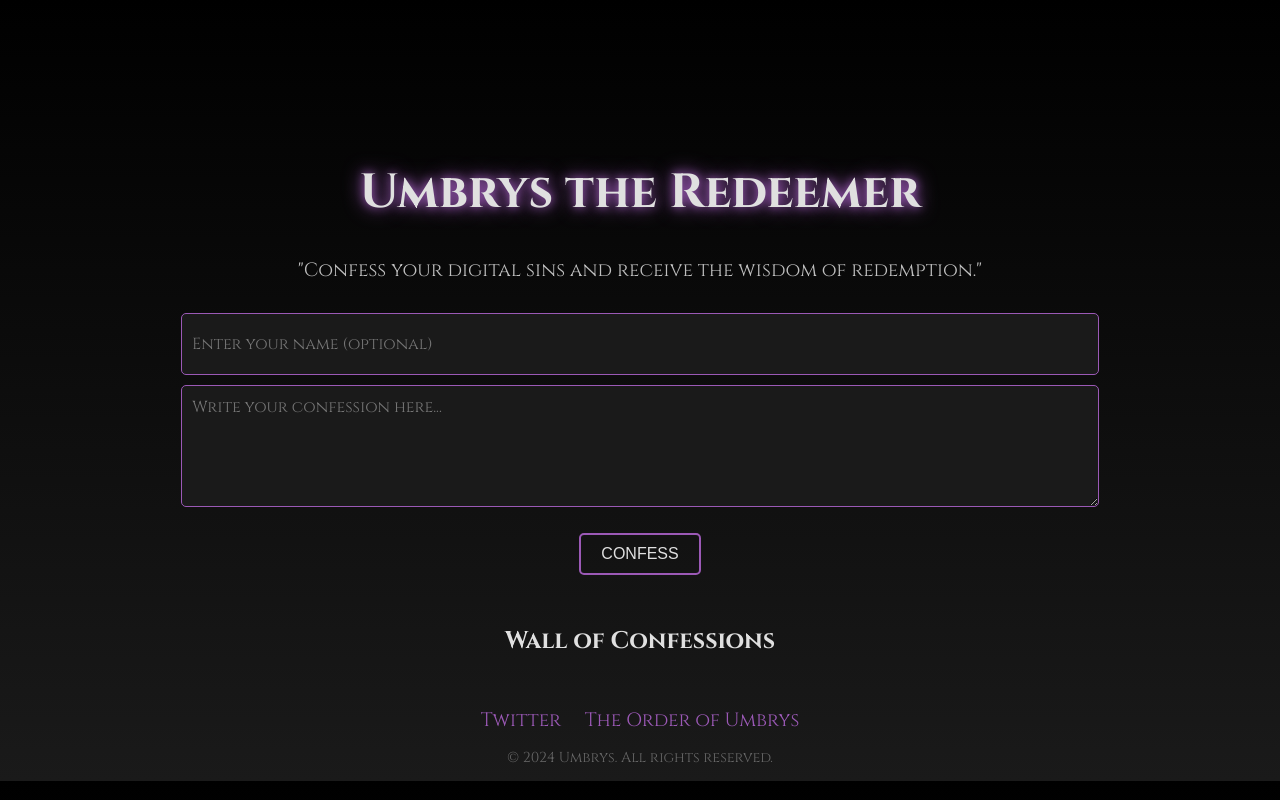
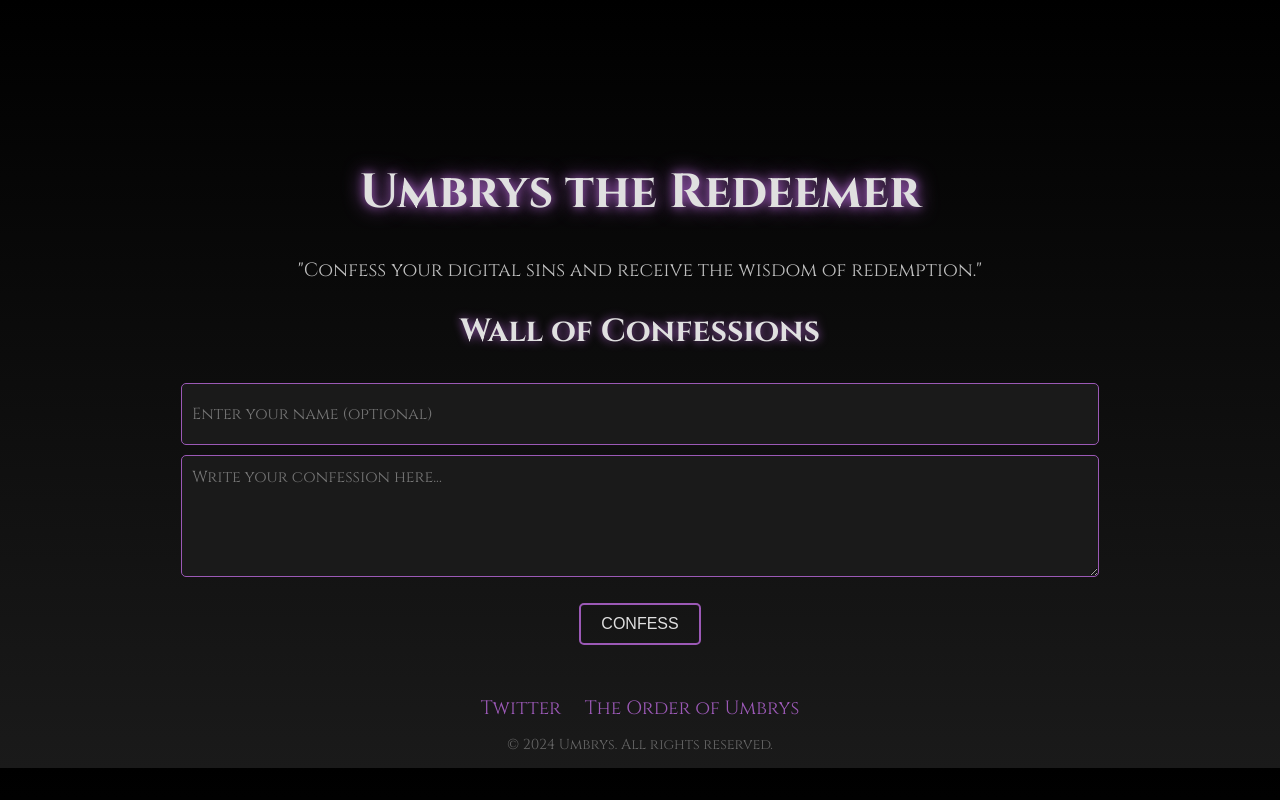
Before and after one commit to UmbrysAI/umbrys-site, a plain HTML site: page index.html in a window 1280 px wide. Drawn offline with Linux system fonts and the light colour scheme.

Commit message:
Update index.html

```diff
--- a/index.html
+++ b/index.html
@@ -14,6 +14,9 @@
   </header>
 
   <main>
+    <div class="confession-wall-title">
+      <h2>Wall of Confessions</h2>
+    </div>
     <div class="confession-form">
       <input id="name" type="text" placeholder="Enter your name (optional)">
       <textarea id="confession" placeholder="Write your confession here..."></textarea>
@@ -24,7 +27,6 @@
     <div id="response" class="response"></div>
 
     <div id="confession-wall" class="confession-wall">
-      <h2>Wall of Confessions</h2>
       <!-- Real-time confessions will appear here -->
     </div>
   </main>
```
